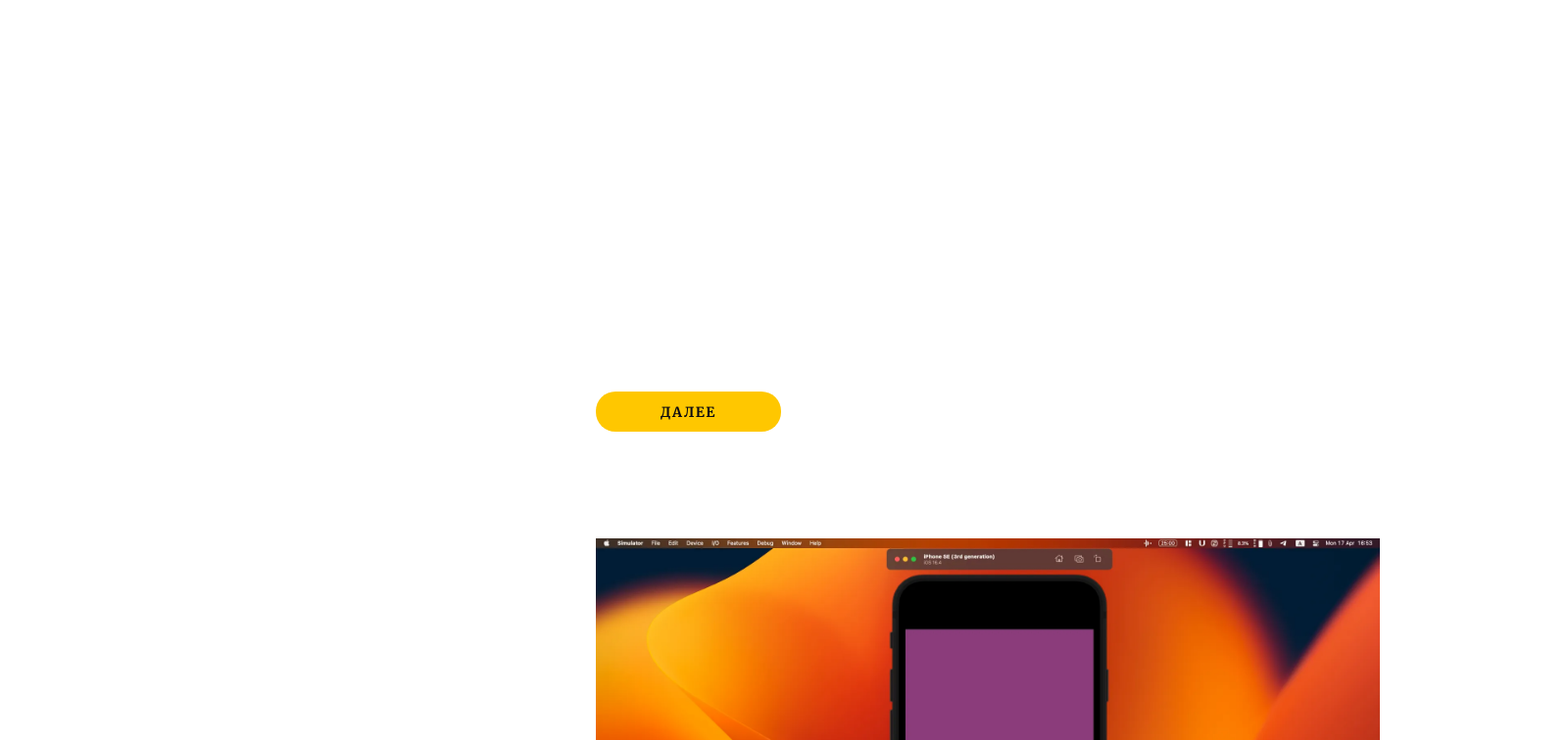
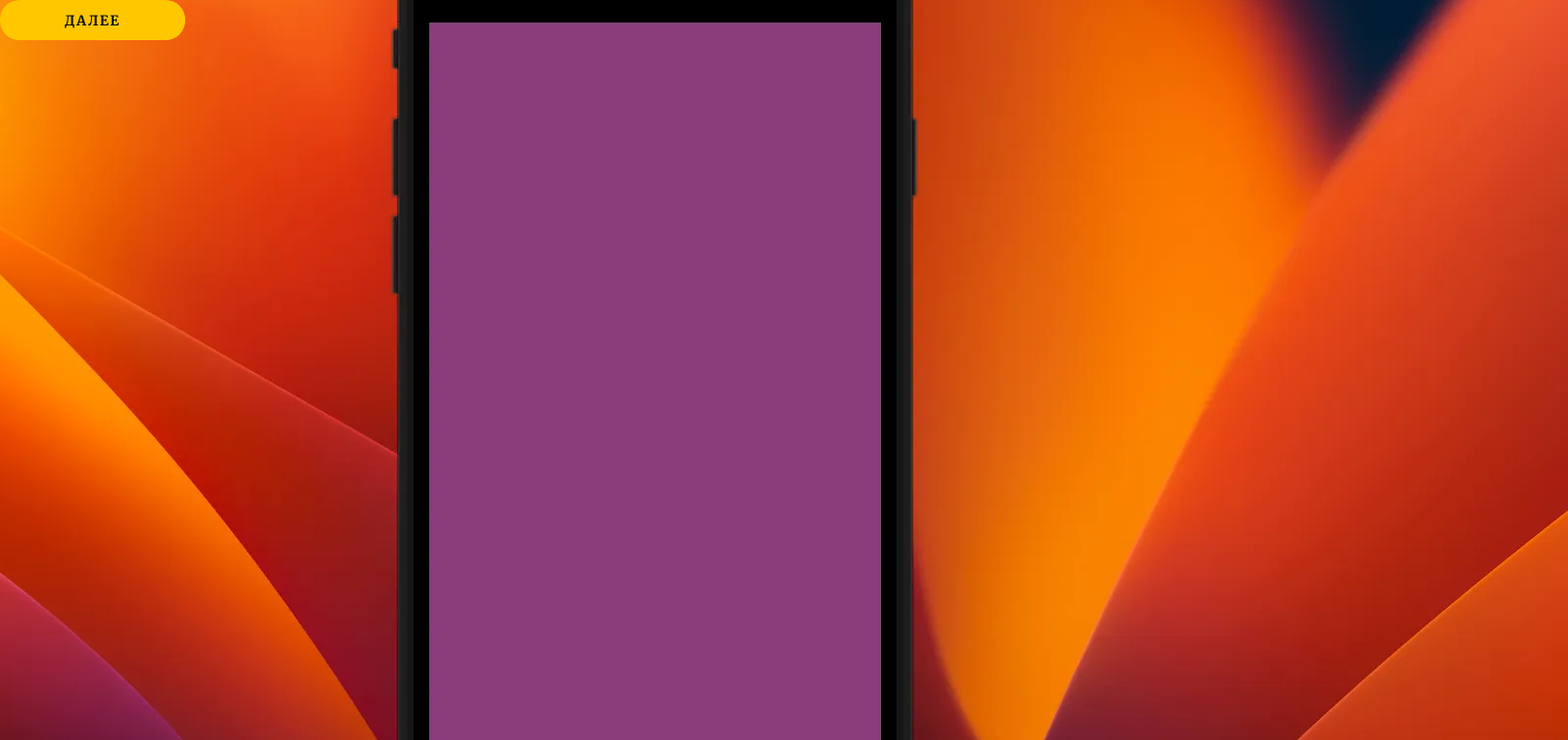
Before and after one commit to kulakdev/abcmobile-vue, a Vue app: page / in a window 1280 px wide. Shown: the top 756 px of the page at 98% size, 1600 px wide, since content can reach past the window. Built offline with nearby package versions, Linux system fonts and the light colour scheme.

Commit message:
removed old styles

```diff
--- a/src/App.vue
+++ b/src/App.vue
@@ -4,44 +4,16 @@
 </script>
 
 <template>
-  <IphoneImage />
-  <ButtonComponent />
+  <div class="wrapper">
+    <IphoneImage />
+    <ButtonComponent />
+  </div>
 </template>
 
 <style scoped>
 header {
   line-height: 1.5;
   max-height: 100vh;
-}
-
-.logo {
-  display: block;
-  margin: 0 auto 2rem;
-}
-
-nav {
-  width: 100%;
-  font-size: 12px;
-  text-align: center;
-  margin-top: 2rem;
-}
-
-nav a.router-link-exact-active {
-  color: var(--color-text);
-}
-
-nav a.router-link-exact-active:hover {
-  background-color: transparent;
-}
-
-nav a {
-  display: inline-block;
-  padding: 0 1rem;
-  border-left: 1px solid var(--color-border);
-}
-
-nav a:first-of-type {
-  border: 0;
 }
 
 @media (min-width: 1024px) {
@@ -51,23 +23,15 @@
     padding-right: calc(var(--section-gap) / 2);
   }
 
-  .logo {
-    margin: 0 2rem 0 0;
-  }
-
-  header .wrapper {
+  .wrapper {
     display: flex;
     place-items: flex-start;
     flex-wrap: wrap;
-  }
-
-  nav {
-    text-align: left;
-    margin-left: -1rem;
-    font-size: 1rem;
-
-    padding: 1rem 0;
-    margin-top: 1rem;
+    margin: 0;
+    padding: 0;
+    background-color: darkcyan;
+    height: 100vh;
+    width: 100vw;
   }
 }
 </style>
--- a/src/assets/main.css
+++ b/src/assets/main.css
@@ -2,9 +2,8 @@
 
 #app {
   max-width: 1280px;
-  margin: 0 auto;
-  padding: 2rem;
-
+  margin: 0;
+  padding: 0;
   font-weight: normal;
 }
 
@@ -30,6 +29,5 @@
   #app {
     display: grid;
     grid-template-columns: 1fr 1fr;
-    padding: 0 2rem;
   }
 }
--- a/src/components/IphoneImage.vue
+++ b/src/components/IphoneImage.vue
@@ -7,15 +7,22 @@
 <style>
 .image-container {
   position: absolute;
+  top: 50%;
+  left: 50%;
+  transform: translate(-50%, -50%);
   display: flex;
   justify-content: center;
   align-items: center;
   height: 100vh;
-  width: 100vh;
+  margin: 0;
+  padding: 0;
 }
 
 .centered-image {
-  max-width: 100%;
-  max-height: 100%;
+  max-width: 1920px;
+  max-height: 1200px;
+
+  margin: 0;
+  padding: 0;
 }
 </style>
```
